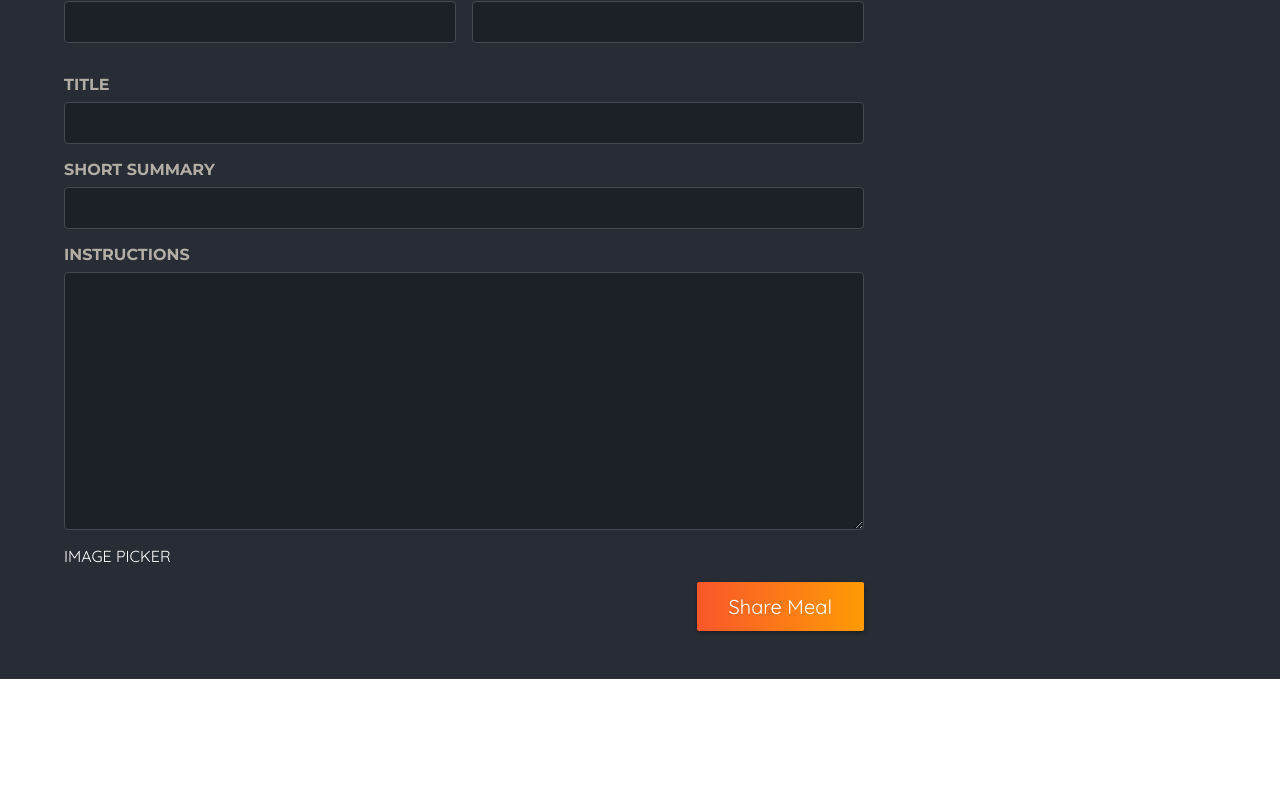
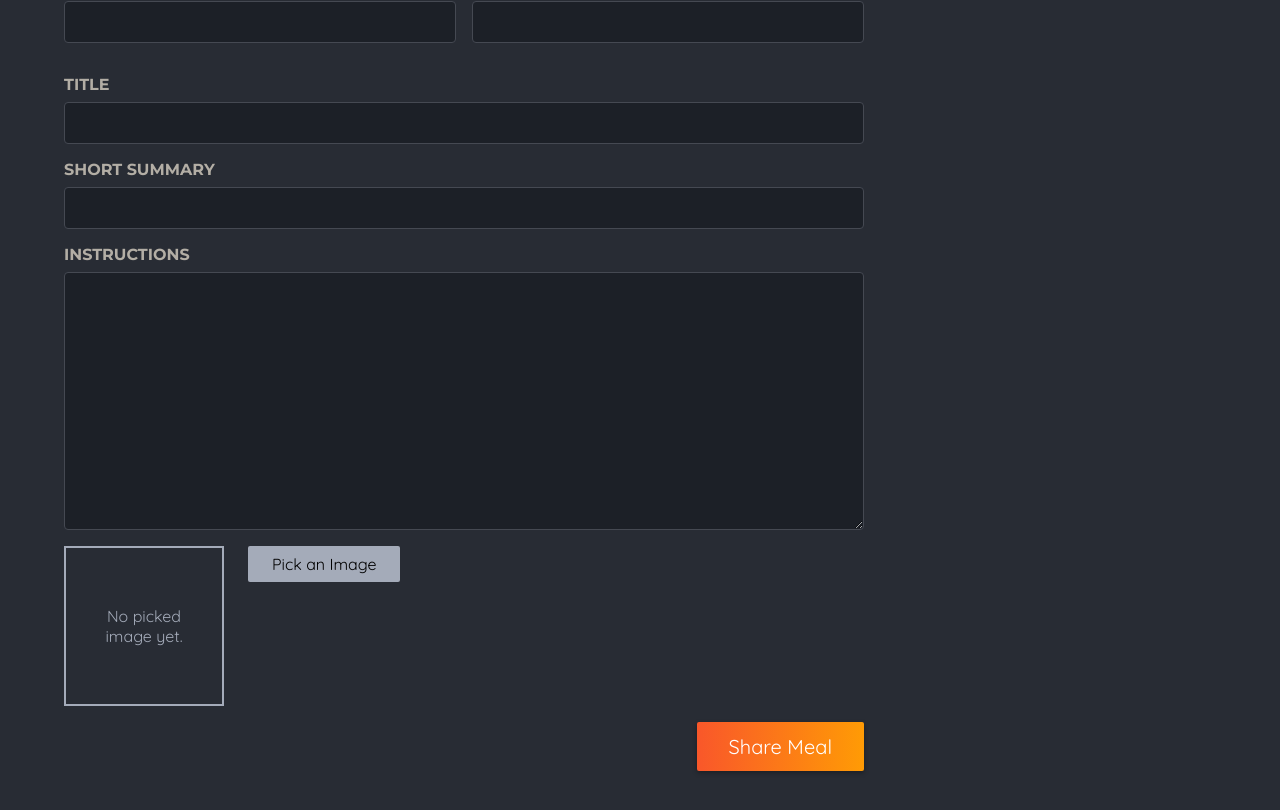
Before and after one commit to Ghizma/05-onwards-foodies-starting-project, a Next.js app: page /meals/share in a window 1280 px wide. Shown: the part 434-1244 px from the top of the page. Before the commit the page ends 1113 px from the top, so only its background shows below. Built offline with nearby package versions, Linux system fonts and the light colour scheme.

Commit message:
Adding an Image Preview to the Picker

```diff
--- a/app/meals/share/page.js
+++ b/app/meals/share/page.js
@@ -1,3 +1,4 @@
+import ImagePicker from "@/components/meals/image-picker";
 import styles from "./page.module.css";
 
 export default function ShareMealPage() {
@@ -38,7 +39,7 @@
               required
             ></textarea>
           </p>
-          IMAGE PICKER
+          <ImagePicker />
           <p className={styles.actions}>
             <button type="submit">Share Meal</button>
           </p>
--- /dev/null
+++ b/components/meals/image-picker.js
@@ -0,0 +1,67 @@
+"use client";
+
+import React, { useRef, useState } from "react";
+import styles from "./image-picker.module.css";
+import Image from "next/image";
+
+const ImagePicker = ({ label, name }) => {
+  const [pickedImage, setPickedImage] = useState();
+  const imageInput = useRef();
+
+  function handlePickClick() {
+    imageInput.current.click();
+  }
+
+  function handleImageChange(event) {
+    const file = event.target.files[0];
+
+    if (!file) {
+      return;
+    }
+
+    const fileReader = new FileReader();
+    fileReader.onload = () => {
+      setPickedImage(fileReader.result);
+    };
+
+    fileReader.readAsDataURL(file);
+  }
+
+  return (
+    <div className={styles.picker}>
+      <label htmlFor={name}>{label}</label>
+      <div className={styles.controls}>
+        <div className={styles.preview}>
+          {!pickedImage && <p>No picked image yet.</p>}
+          {pickedImage && (
+            <p>
+              <Image
+                src={pickedImage}
+                alt="The image selected by the user."
+                fill
+              />{" "}
+            </p>
+          )}
+        </div>
+        <input
+          className={styles.input}
+          type="file"
+          id={name}
+          accept="image/png, image/jpeg"
+          name={name}
+          ref={imageInput}
+          onChange={handleImageChange}
+        />
+        <button
+          className={styles.button}
+          type="button"
+          onClick={handlePickClick}
+        >
+          Pick an Image
+        </button>
+      </div>
+    </div>
+  );
+};
+
+export default ImagePicker;
--- /dev/null
+++ b/components/meals/image-picker.module.css
@@ -0,0 +1,45 @@
+.controls {
+  display: flex;
+  align-items: flex-start;
+  gap: 1.5rem;
+  margin-bottom: 1rem;
+}
+
+.picker .input {
+  display: none;
+}
+
+.picker .button {
+  border: 0;
+  padding: 0.5rem 1.5rem;
+  background: #a4abb9;
+  border-radius: 2px;
+  cursor: pointer;
+  font: inherit;
+}
+
+.picker .button:hover,
+.picker .button:focus {
+  background: #b3b9c6;
+}
+
+.preview {
+  width: 10rem;
+  height: 10rem;
+  border: 2px solid #a4abb9;
+  display: flex;
+  justify-content: center;
+  align-items: center;
+  text-align: center;
+  color: #a4abb9;
+  position: relative;
+}
+
+.preview p {
+  margin: 0;
+  padding: 1rem;
+}
+
+.preview img {
+  object-fit: cover;
+}
```
